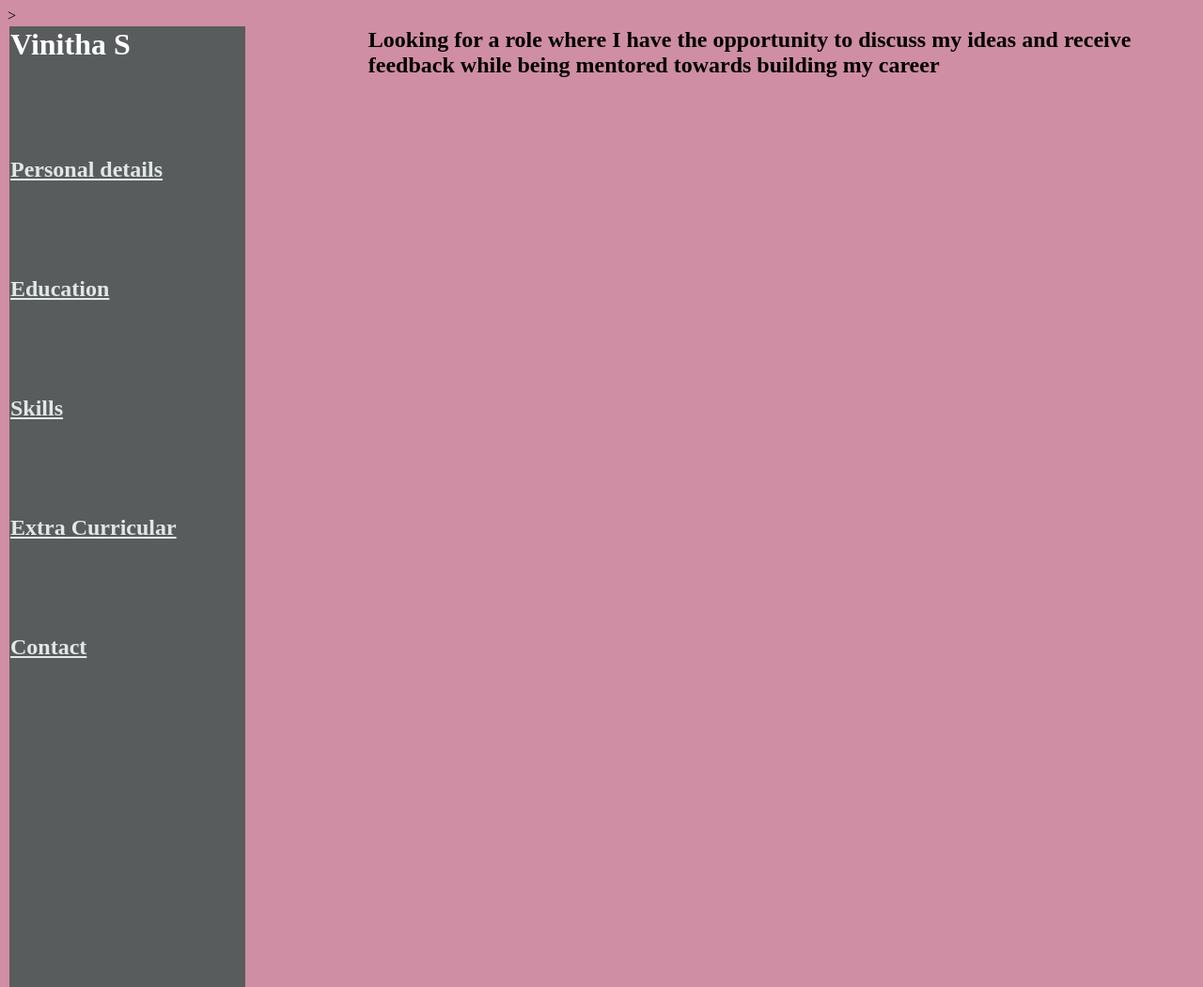
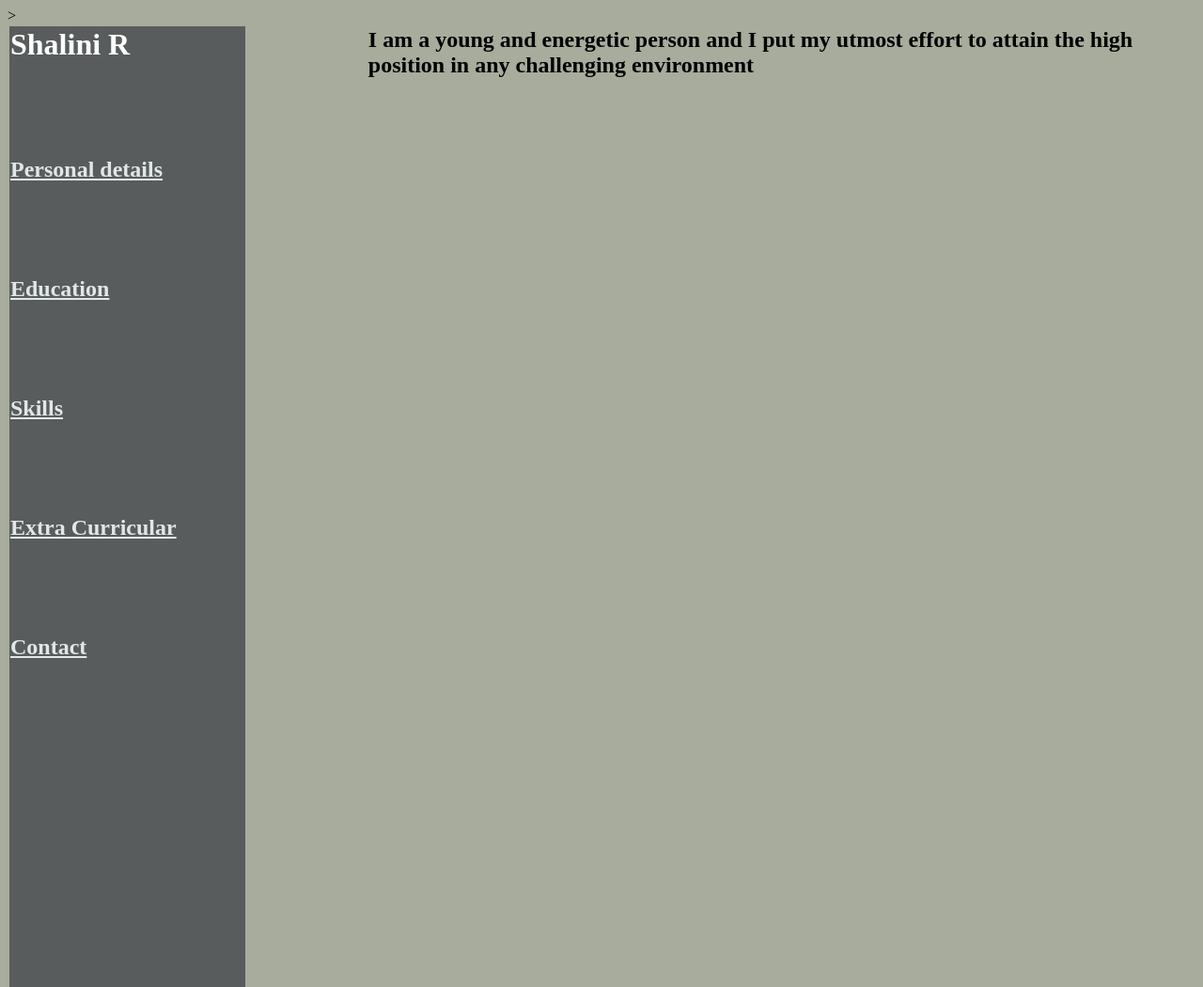
Before and after one commit to shalinirathinasamy/DigitalPortfolio, a plain HTML site: page index.html in a window 1280 px wide. Shown: the whole page at 94% size. Drawn offline with Linux system fonts and the light colour scheme.

Commit message:
Update index.html

```diff
--- a/index.html
+++ b/index.html
@@ -12,12 +12,12 @@
         }
     </style>
 </head>
-<body style="background-color: rgb(207, 142, 164);">
+<body style="background-color: rgb(167, 172, 156);">
     <table style="height:100%;">
         <tr>
             <td style="vertical-align: top;" class="name">
                 <div id="name"  >
-                    <h1>Vinitha S
+                    <h1>Shalini R
                     </h1>
                     <h2 class="header" >
                         <a href="" title="Personal details" style="color: rgb(225, 231, 231);">Personal details</a>
@@ -39,7 +39,7 @@
             <td style="width: 10%;"></td>
             <td style="width:70%">
                 <h2 style="height: 1000px;">
-                    Looking for a role where I have the opportunity to discuss my ideas and receive feedback while being mentored towards building my career
+                   I am a young and energetic person and I put my utmost effort to attain the high position in any challenging environment
                 </h2>
             </td>
         </tr>
```
